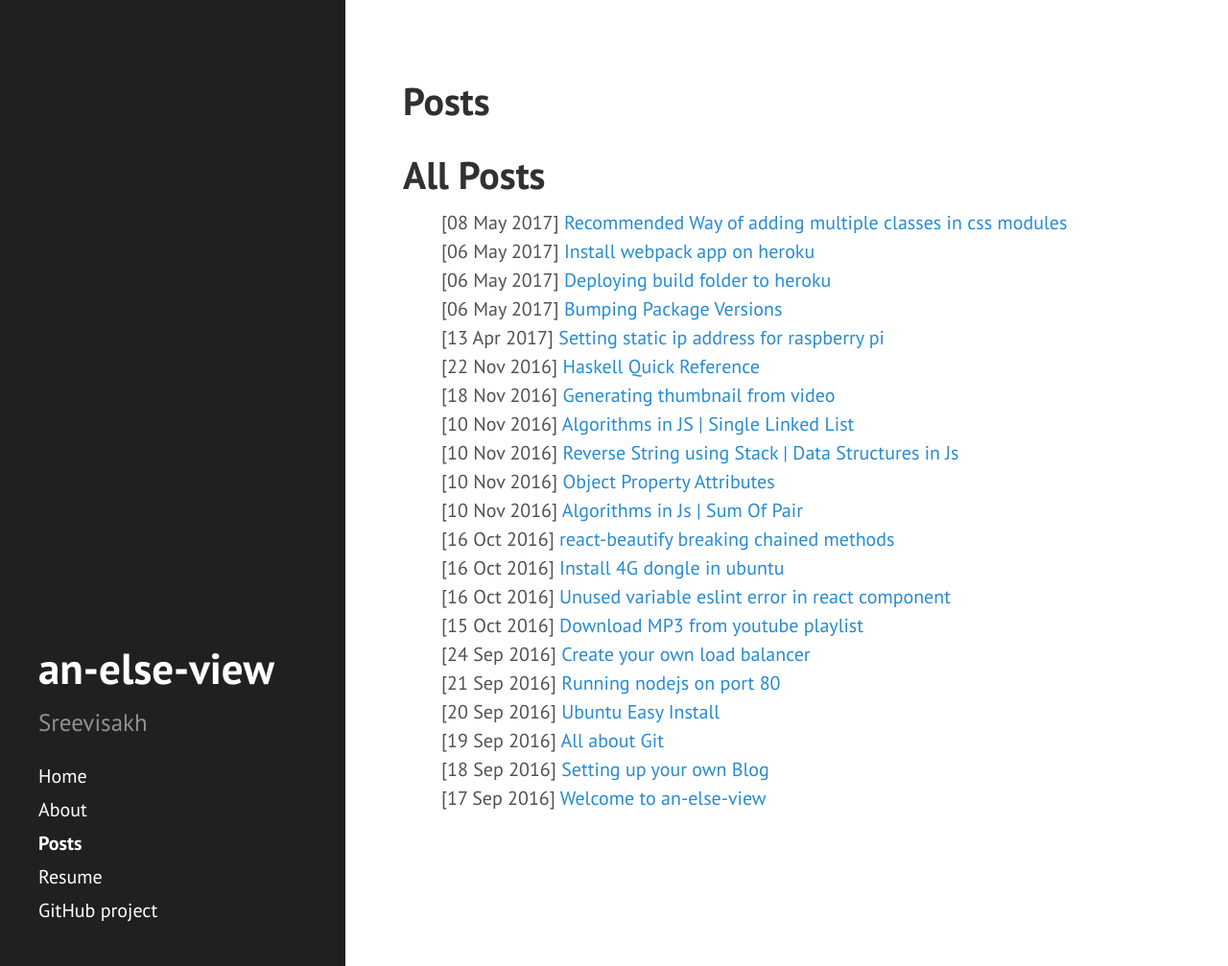
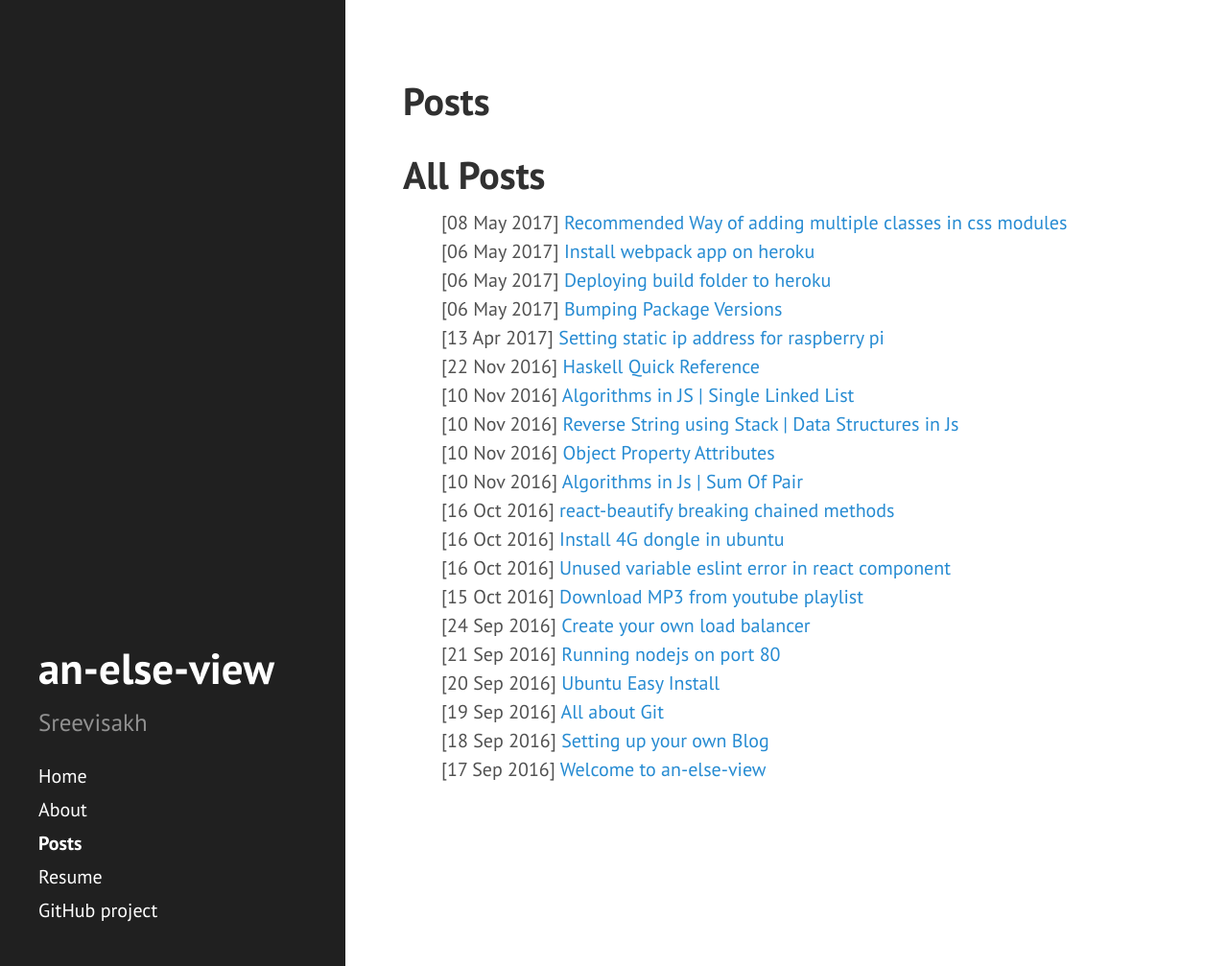
Before and after one commit to sreevisakh/sreevisakh.github.io.original, a Jekyll site: the page built from posts.html, in a window 1280 px wide and 1007 px high. Shown: the whole window at 96% size. Built offline with Jekyll 4.4.1, drawn with Linux system fonts in a browser that asks for light colours; Markdown is read by kramdown in place of the engine named in the settings; some of the changed lines change nothing that is shown.

Commit message:
Checking AMP

```diff
--- a/_config.yml
+++ b/_config.yml
@@ -13,8 +13,8 @@
 title:            an-else-view
 tagline:          'Sreevisakh'
 description:      'Sreevisakh'
-url:              http://sreevisakh.github.io
-baseurl:          ''
+url:              ''
+baseurl:          http://sreevisakh.github.io
 
 author:
   name:           'Sreevisakh A'
--- a/_posts/2016-11-18-generating-thumbnail-of-video.md
+++ /dev/null
@@ -1,4 +0,0 @@
----
-layout: post
-title: Generating thumbnail from video
----
```
